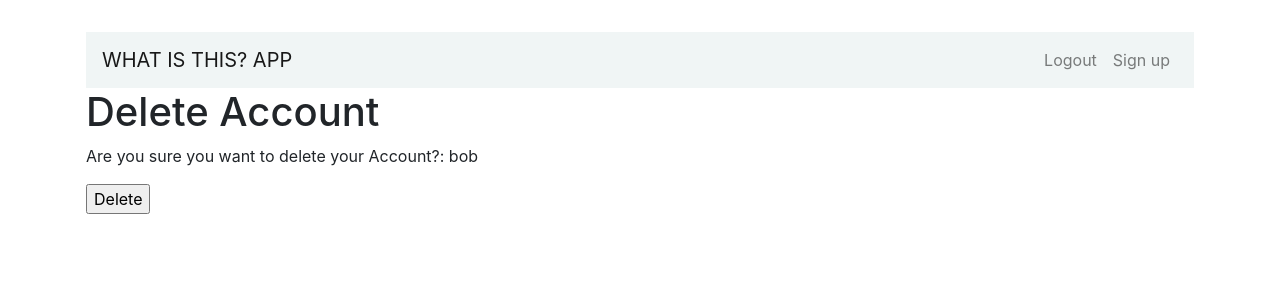
After one commit to BreakfastDeluxe/FYP-23-S1-05, a Django app: page /delete_user in a window 1280 px wide. The commit adds this page. Shown: the top 300 px of the page. Run offline with Django 4.2, Linux system fonts and the light colour scheme; a user stored in the database is signed in; some libraries are stand-ins or nearby versions.

Commit message:
implemented delete_user function

```diff
--- /dev/null
+++ b/fypMain/whatisthis/templates/delete_user.html
@@ -0,0 +1,12 @@
+{% extends "base.html" %}
+{% block title %}Deleter User Page{% endblock title %}
+{%block content%}
+<h1>Delete Account</h1>
+
+<p>Are you sure you want to delete your Account?: {{ request.user }}</p>
+
+<form action="" method="post">
+{% csrf_token %}
+<input type="submit" value="Delete">
+</form>
+{%endblock content%}
--- a/fypMain/whatisthis/templates/profile.html
+++ b/fypMain/whatisthis/templates/profile.html
@@ -28,12 +28,10 @@
                             {{ user_form.email }}
                     </div>
                     <div class="form-group">
-                        <a href="{% url 'password_change' %}">Change Password</a>
+                        <a href="{% url 'password_change' %}">Change Password</a></br>
+                        <a href="{% url 'delete_user' %}">Delete Account</a>
                         <hr>
-                        <!--<label class="small mb-1">Change Avatar:</label>
-                        {{ profile_form.avatar }}-->
                     </div>
-                    <!--<label class="small mb-1">Bio:</label> {{ profile_form.bio }}-->
                 </div>
             </div>
             <button type="submit" class="btn btn-dark btn-lg">Save Changes</button>
--- a/fypMain/whatisthis/urls.py
+++ b/fypMain/whatisthis/urls.py
@@ -33,6 +33,7 @@ urlpatterns = [
     #path('display_image', display_image, name = 'display_image'),
     path('menu', menu, name='menu'),
     path('user', user, name='user'),
+    path('delete_user', delete_user, name='delete_user'),
     #path('profile/', profile, name='profile'),
     path('password-reset/', ResetPasswordView.as_view(), name='password_reset'),
     path('password-reset-confirm/<uidb64>/<token>/',
--- a/fypMain/whatisthis/views.py
+++ b/fypMain/whatisthis/views.py
@@ -148,6 +148,17 @@ def display_image(request):
         # send template and model to renderer
         return render(request, 'display_image.html', {'image': file, 'blur': blur_value})
 
+#allow current user to delete their own account
+#initially links to prompt page to confirm delete
+@login_required
+def delete_user(request):
+    user = request.user
+    if request.method == 'POST':
+        user.delete()
+        return redirect(to='login')
+
+    return render(request, 'delete_user.html')
+
 # HELPER FUNCTIONS
 
 # openCV2 implementation to determine blur level
```
Also changed, not shown: fypMain/db.sqlite3, fypMain/media/images/20230117_234007.jpg (added), fypMain/media/images/20230128_153347.jpg (added), fypMain/media/images/20230203_141237.jpg (added), 3 other files.
